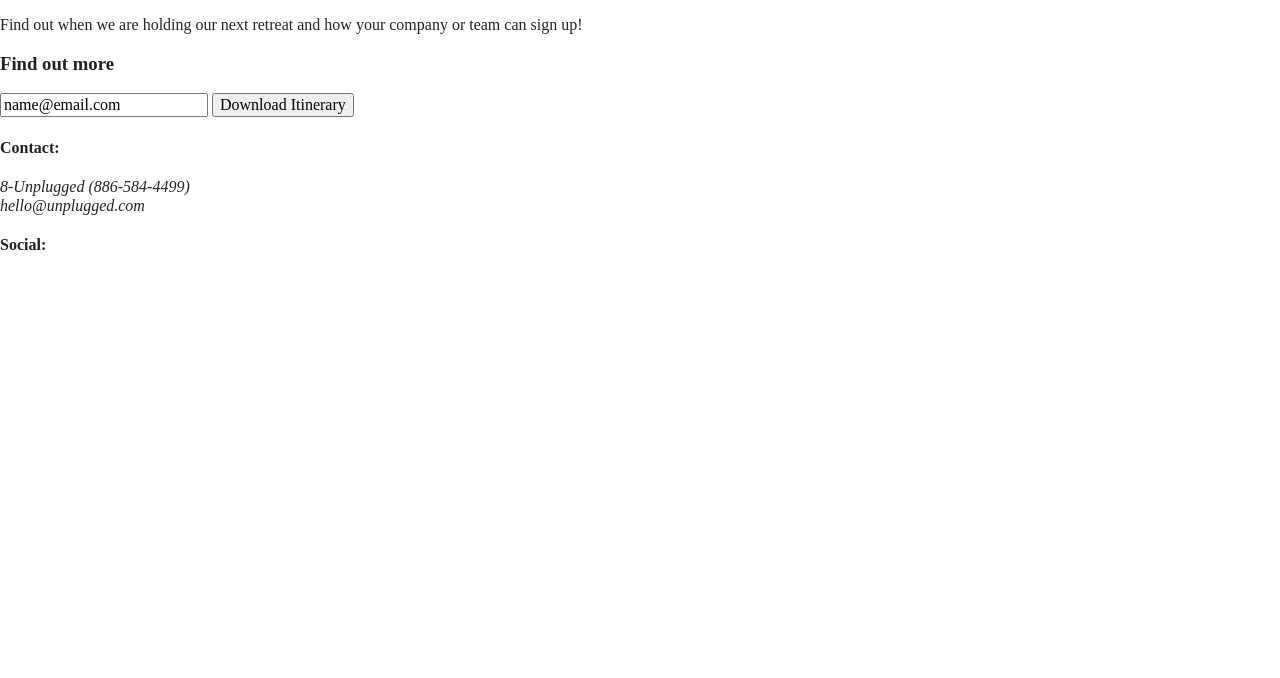
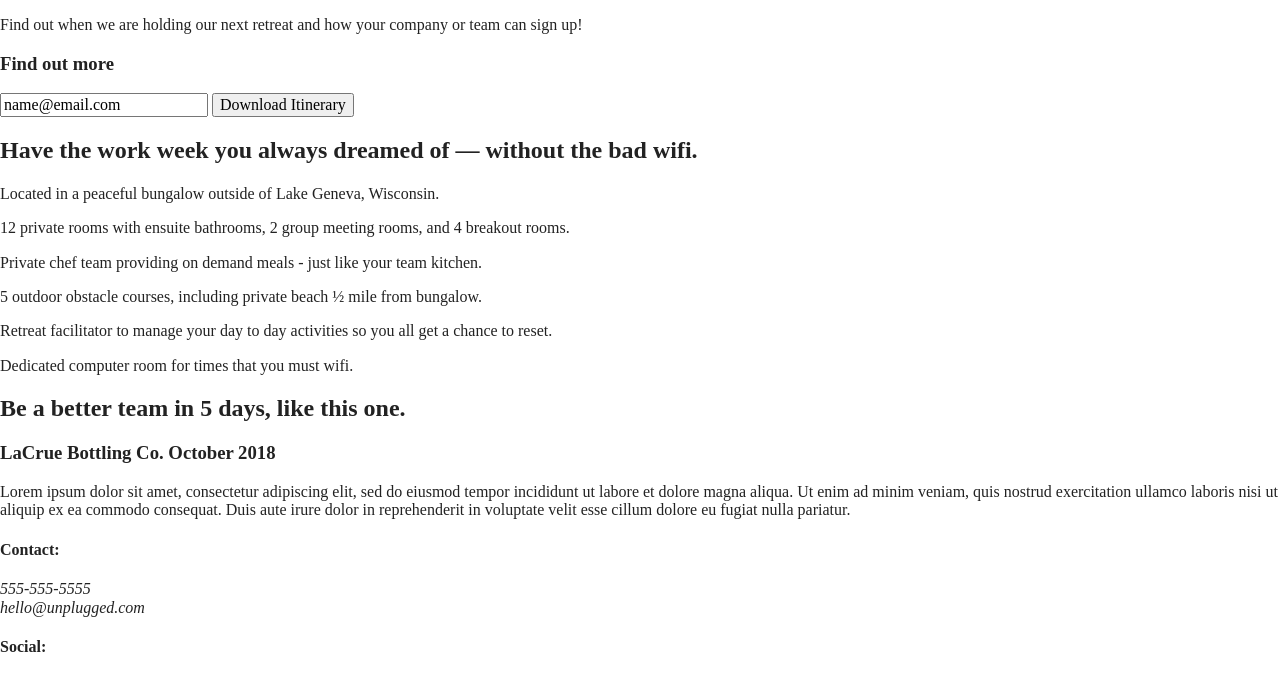
Before and after one commit to jaydcruz-dev/unplugged-website, a website built with Parcel: page index.html in a window 1280 px wide. Shown: the part 201-879 px from the top of the page. Before the commit the page ends 800 px from the top, so only its background shows below. Built offline with nearby package versions, Linux system fonts and the light colour scheme.

Commit message:
added-sections

```diff
--- a/index.html
+++ b/index.html
@@ -62,9 +62,7 @@
               <div class="content-wrapper">
               <div class="form-description">
                   <h3>Want to join the next retreat?</h3>
-              <p>
-                Find out when we are holding our next retreat and how your company or team can sign up!
-              </p>
+              <p> Find out when we are holding our next retreat and how your company or team can sign up! </p>
               </div>
               <div class="form">
                   <h3>Find out more</h3>
@@ -73,6 +71,55 @@
               </div>
           </div>
         </aside>
+
+        <section class="features">
+          <div class="content-wrapper">
+            <h2>Have the work week you always dreamed of — without the bad wifi.</h2>
+            <div class="features-items">
+              <article>
+                <p class="fontawesome-icon">
+                </p>
+                <p class="features-item-description"> Located in a peaceful bungalow outside of Lake Geneva, Wisconsin.</p>
+              </article>
+              <article>
+                <p class="fontawesome-icon"></p>
+                <p class="features-item-description"> 12 private rooms with ensuite bathrooms, 2 group meeting rooms, and 4 breakout rooms.</p>
+              </article>
+              <article>
+                <p class="fontawesome-icon"></p>
+                <p class="features-item-description"> Private chef team providing on demand meals - just like your team kitchen.</p>
+              </article>
+              <article>
+                <p class="fontawesome-icon"></p>
+                <p class="features-item-description"> 5 outdoor obstacle courses, including private beach ½ mile from bungalow.</p>
+              </article>
+              <article>
+                <p class="fontawesome-icon"></p>
+                <p class="features-item-description"> Retreat facilitator to manage your day to day activities so you all get a chance to reset.</p>
+              </article>
+              <article>
+                <p class="fontawesome-icon"></p>
+                <p class="features-item-description"> Dedicated computer room for times that you must wifi.</p>
+              </article>
+            </div>
+          </div>
+        </section>
+
+        <section class="reviews">
+          <div class="content-wrapper">
+            <h2>Be a better team in 5 days, like this one.</h2>
+            <article>
+              <div>
+                <h3>LaCrue Bottling Co. October 2018</h3>
+                <p>Lorem ipsum dolor sit amet, consectetur adipiscing elit, sed do eiusmod tempor incididunt ut labore et
+                  dolore magna aliqua. Ut enim ad minim veniam, quis nostrud exercitation ullamco laboris nisi ut aliquip
+                  ex ea commodo consequat. Duis aute irure dolor in reprehenderit in voluptate velit esse cillum dolore eu
+                  fugiat nulla pariatur.</p>
+              </div>
+            </article>
+          </div>
+        </section>
+
   </main>
 
   <footer>
@@ -82,7 +129,7 @@
             <div class="contact">
               <h4>Contact:</h4>
               <address>
-                <p> 8-Unplugged (886-584-4499)<br> hello@unplugged.com
+                <p> 555-555-5555<br> hello@unplugged.com
                 </p>
               </address>
             </div>
```
Lines whose indentation alone changed are shown as unchanged.
